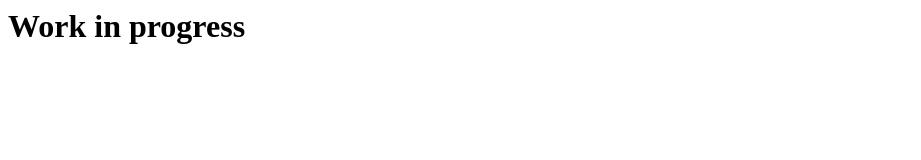
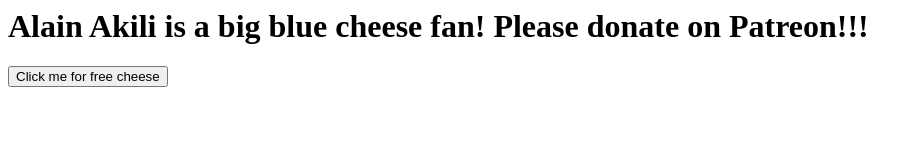
Before and after one commit to alexis-martel/Paul-dans-le-Nord, a plain HTML site: page index.html in a window 1280 px wide. Shown: the whole page, without its empty margins (0-921 px from the left). Drawn offline with Linux system fonts and the light colour scheme.

Commit message:
Update index.html

```diff
--- a/index.html
+++ b/index.html
@@ -1 +1,2 @@
-<h1>Work in progress</h1>
+<h1>Alain Akili is a big blue cheese fan! Please donate on Patreon!!!</h1>
+<button> Click me for free cheese </button>
```
